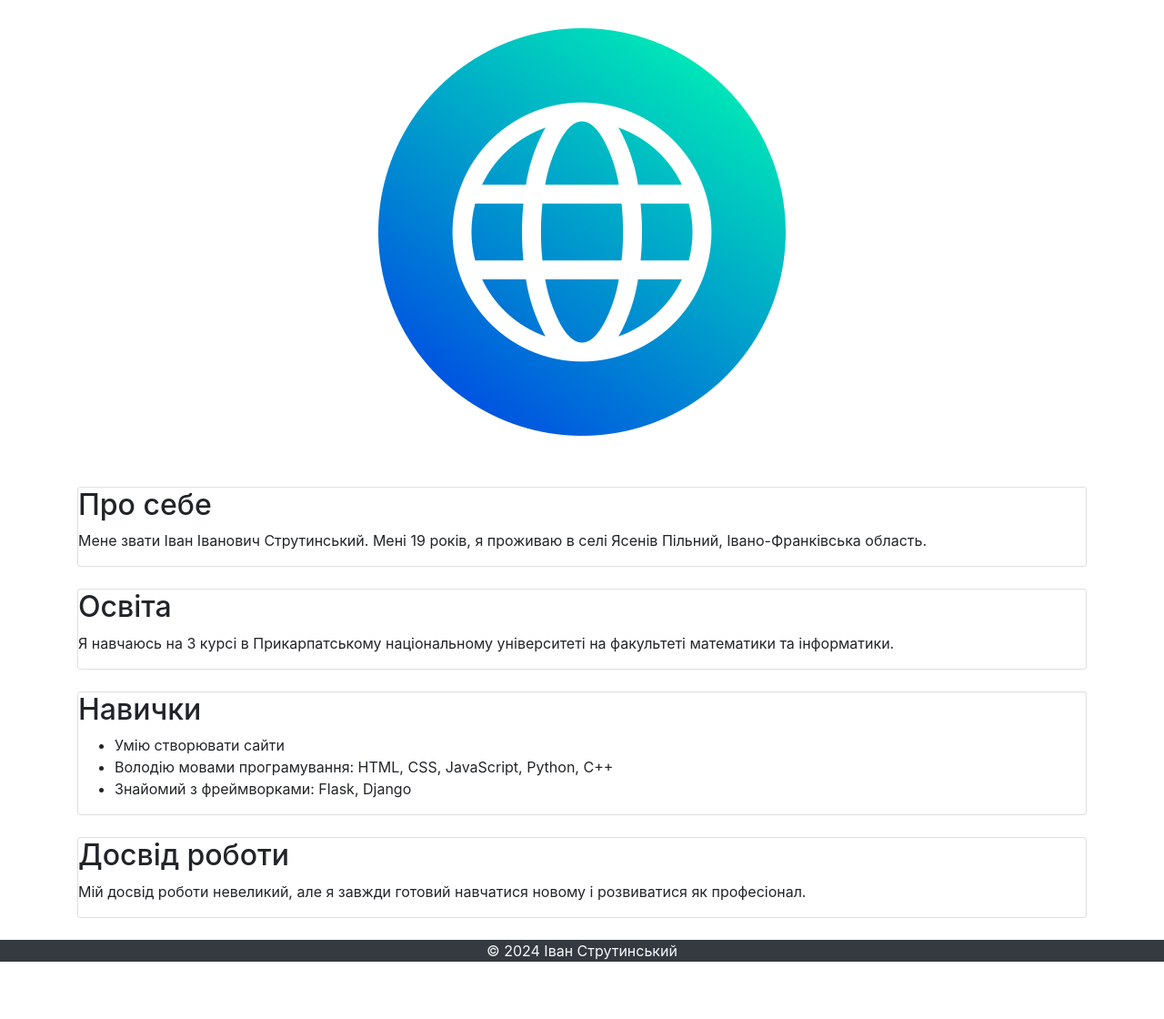
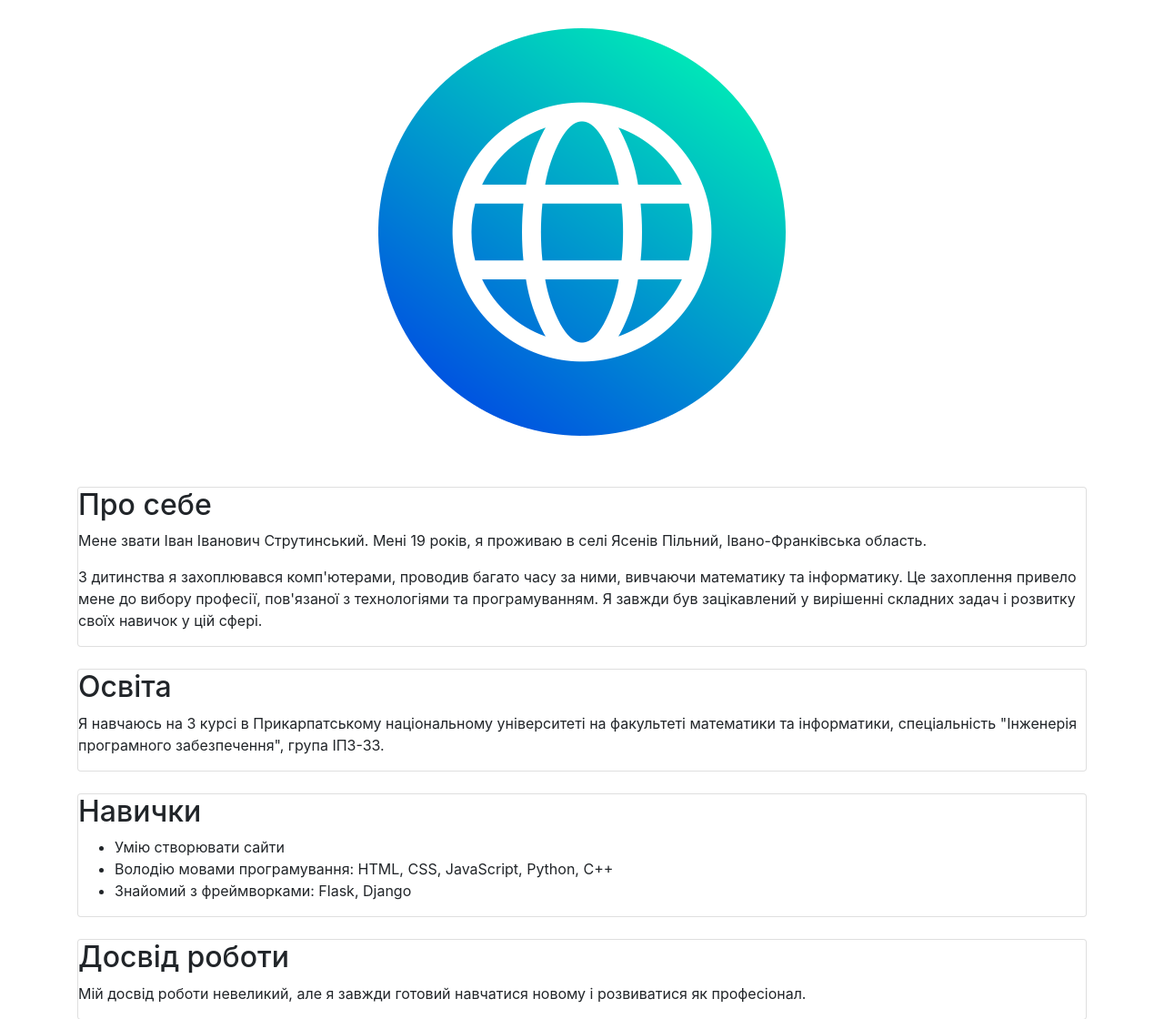
Before and after one commit to IvanStrutynskyi/flask-app-lab, a Flask app: page /resume in a window 1280 px wide. Shown: the part 137-1257 px from the top of the page at 91% size. Before the commit the page ends 1194 px from the top, so only its background shows below. Run offline with Flask 3, Linux system fonts and the light colour scheme; some libraries are stand-ins or nearby versions.

Commit message:
оновив резюме

```diff
--- a/templates/resume.html
+++ b/templates/resume.html
@@ -4,11 +4,12 @@
 <section id="about" class="card mb-4">
     <h2>Про себе</h2>
     <p>Мене звати Іван Іванович Струтинський. Мені 19 років, я проживаю в селі Ясенів Пільний, Івано-Франківська область.</p>
+    <p>З дитинства я захоплювався комп'ютерами, проводив багато часу за ними, вивчаючи математику та інформатику. Це захоплення привело мене до вибору професії, пов'язаної з технологіями та програмуванням. Я завжди був зацікавлений у вирішенні складних задач і розвитку своїх навичок у цій сфері.</p>
 </section>
 
 <section id="education" class="card mb-4">
     <h2>Освіта</h2>
-    <p>Я навчаюсь на 3 курсі в Прикарпатському національному університеті на факультеті математики та інформатики.</p>
+    <p>Я навчаюсь на 3 курсі в Прикарпатському національному університеті на факультеті математики та інформатики, спеціальність "Інженерія програмного забезпечення", група ІПЗ-33.</p>
 </section>
 
 <section id="skills" class="card mb-4">
```
